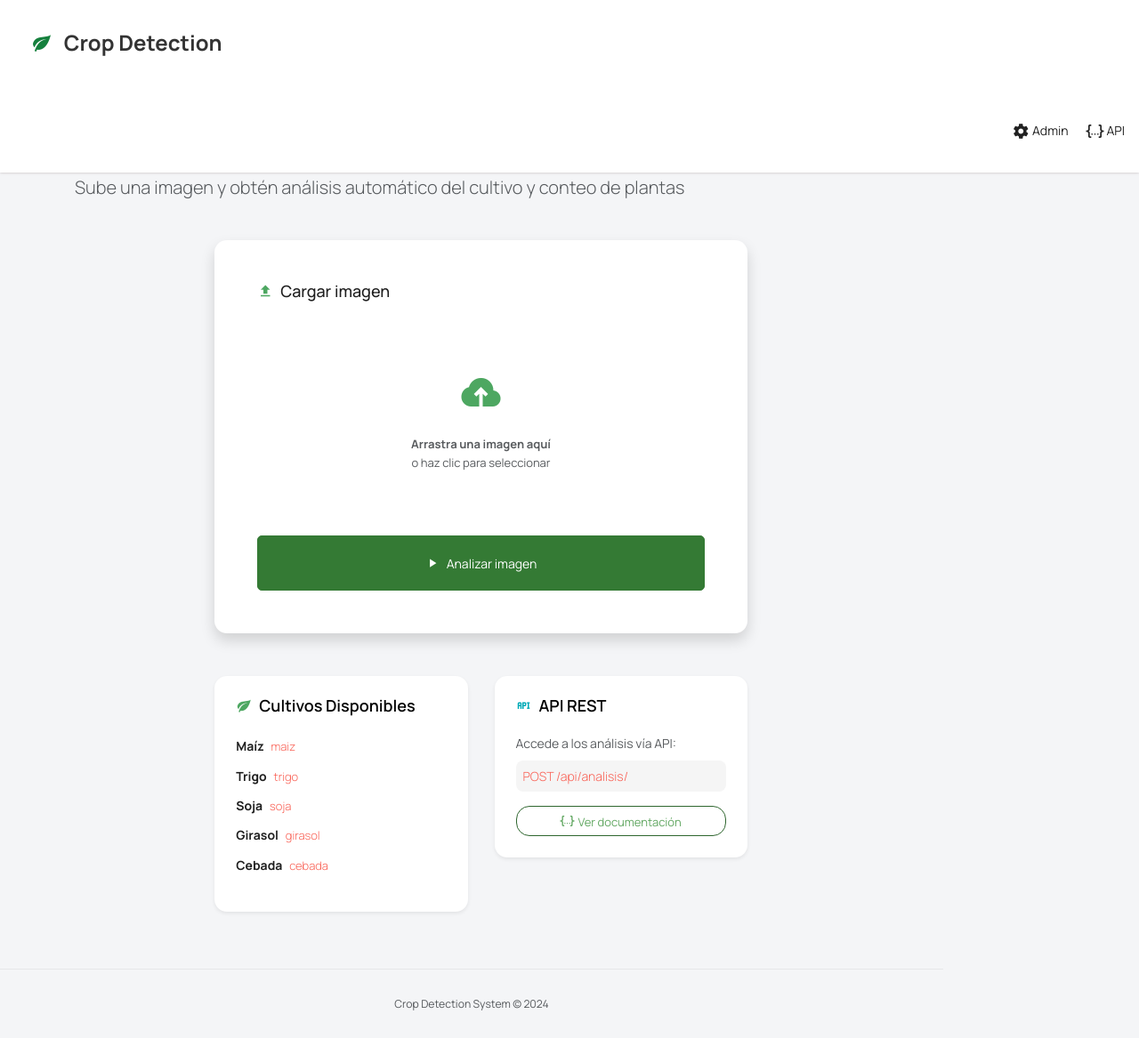
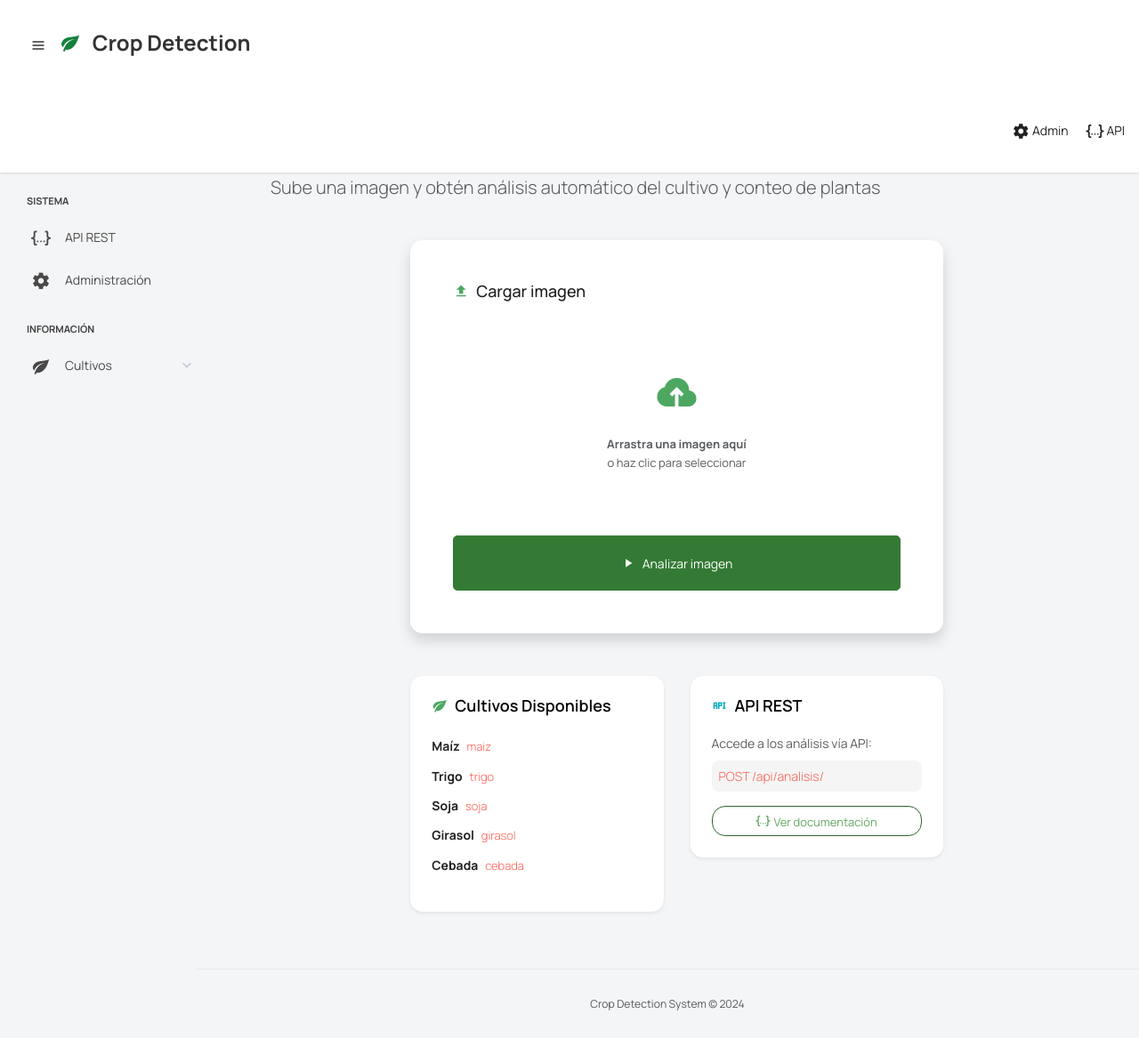
Before and after one commit to DiegoBuencuero/crop_detection, a Django app: page / in a window 1280 px wide. Shown: the whole page at 89% size. Run offline with Django 5.2, Linux system fonts and the light colour scheme; some libraries are stand-ins or nearby versions.

Commit message:
Agregar sidebar minimalista a crop_detection
- Sidebar limpio con navegación simple
- Menu: Inicio, API, Admin
- Sección Cultivos con lista desplegable
- Mantener diseño limpio y funcional

Co-Authored-By: Claude Haiku 4.5 <noreply@anthropic.com>

```diff
--- a/templates/base.html
+++ b/templates/base.html
@@ -17,13 +17,18 @@
 </head>
 <body>
     <div class="container-scroller">
-        <!-- NAVBAR SIMPLE -->
+        <!-- NAVBAR -->
         <nav class="navbar default-layout col-lg-12 col-12 p-0 fixed-top d-flex align-items-center flex-row bg-white">
             <div class="text-center navbar-brand-wrapper d-flex align-items-center justify-content-start">
+                <div class="me-3">
+                    <button class="navbar-toggler navbar-toggler align-self-center" type="button" data-bs-toggle="minimize">
+                        <span class="icon-menu"></span>
+                    </button>
+                </div>
                 <div>
                     <a class="navbar-brand brand-logo" href="/">
-                        <i class="mdi mdi-leaf" style="font-size: 1.5rem; color: #15803d;"></i>
-                        <span style="margin-left: 8px; color: #333; font-weight: 700;">Crop Detection</span>
+                        <i class="mdi mdi-leaf" style="font-size: 1.5rem; color: #15803d; margin-right: 8px;"></i>
+                        <span style="color: #333; font-weight: 700;">Crop Detection</span>
                     </a>
                 </div>
             </div>
@@ -44,8 +49,59 @@
             </div>
         </nav>
 
-        <!-- CONTENT -->
+        <!-- CONTENT WRAPPER -->
         <div class="container-fluid page-body-wrapper">
+            <!-- SIDEBAR -->
+            <nav class="sidebar sidebar-offcanvas" id="sidebar">
+                <ul class="nav">
+                    <li class="nav-item nav-category">Menu</li>
+
+                    <li class="nav-item">
+                        <a class="nav-link" href="/">
+                            <i class="menu-icon mdi mdi-home"></i>
+                            <span class="menu-title">Inicio</span>
+                        </a>
+                    </li>
+
+                    <li class="nav-item nav-category">Sistema</li>
+
+                    <li class="nav-item">
+                        <a class="nav-link" href="/api">
+                            <i class="menu-icon mdi mdi-code-json"></i>
+                            <span class="menu-title">API REST</span>
+                        </a>
+                    </li>
+
+                    <li class="nav-item">
+                        <a class="nav-link" href="/admin">
+                            <i class="menu-icon mdi mdi-cog"></i>
+                            <span class="menu-title">Administración</span>
+                        </a>
+                    </li>
+
+                    <li class="nav-item nav-category">Información</li>
+
+                    <li class="nav-item">
+                        <a class="nav-link" data-bs-toggle="collapse" href="#cultivos" aria-expanded="false" aria-controls="cultivos">
+                            <i class="menu-icon mdi mdi-leaf"></i>
+                            <span class="menu-title">Cultivos</span>
+                            <i class="menu-arrow"></i>
+                        </a>
+                        <div class="collapse" id="cultivos">
+                            <ul class="nav flex-column sub-menu">
+                                <li class="nav-item"><a class="nav-link" href="#">Maíz <code>maiz</code></a></li>
+                                <li class="nav-item"><a class="nav-link" href="#">Trigo <code>trigo</code></a></li>
+                                <li class="nav-item"><a class="nav-link" href="#">Soja <code>soja</code></a></li>
+                                <li class="nav-item"><a class="nav-link" href="#">Girasol <code>girasol</code></a></li>
+                                <li class="nav-item"><a class="nav-link" href="#">Cebada <code>cebada</code></a></li>
+                            </ul>
+                        </div>
+                    </li>
+
+                </ul>
+            </nav>
+
+            <!-- MAIN PANEL -->
             <div class="main-panel">
                 <div class="content-wrapper">
                     {% block content %}{% endblock %}
```
